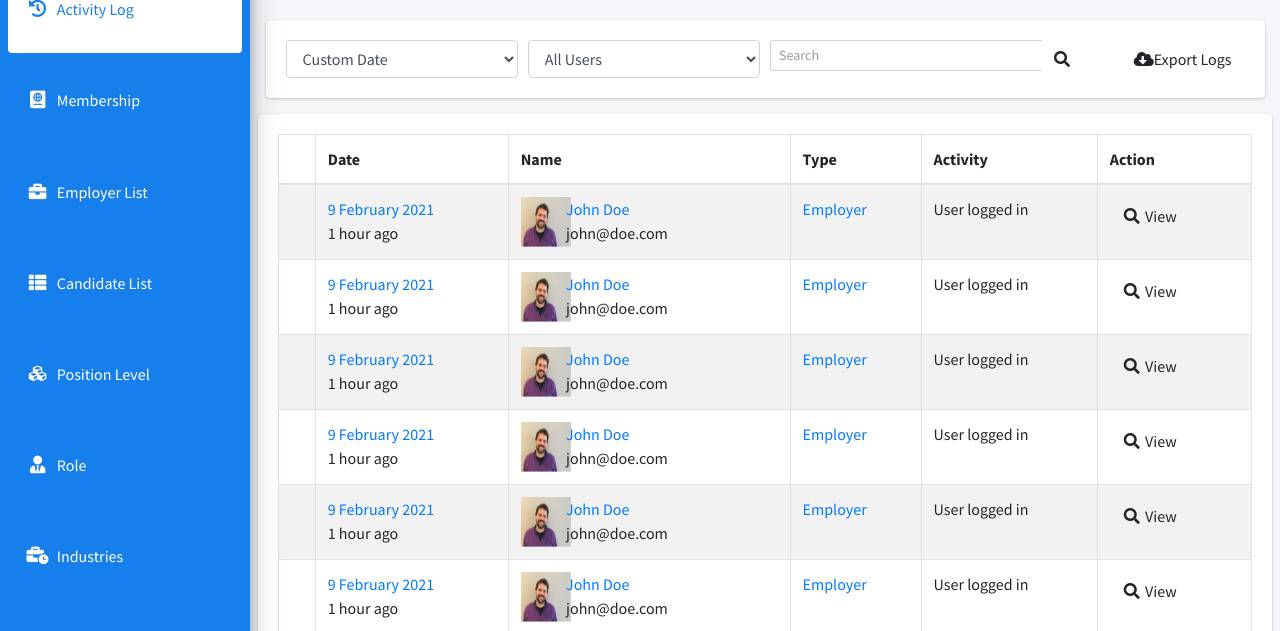
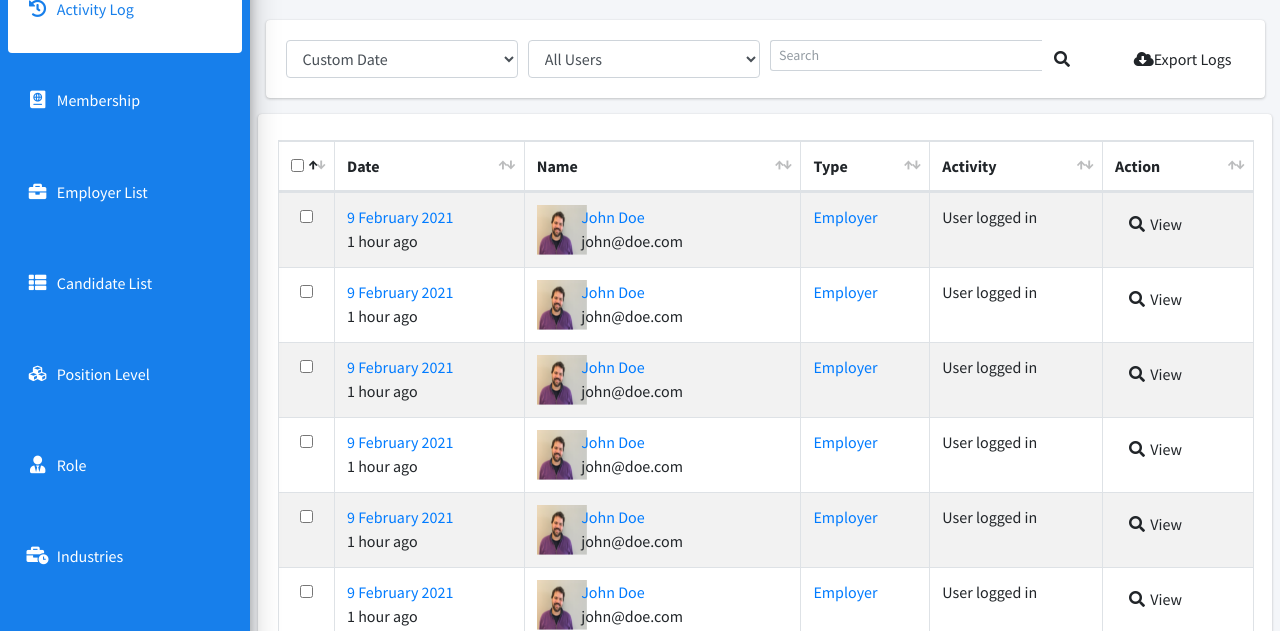
Before and after one commit to ilyasabdut/activity-log, a plain HTML site: page index.html in a window 1280 px wide. Shown: the part 134-765 px from the top of the page. Drawn offline with Linux system fonts and the light colour scheme.

Commit message:
deploy to github pages

```diff
--- a/index.html
+++ b/index.html
@@ -243,7 +243,7 @@
                           <td>
                             <div class="row">
                               <div class="col-sm-2">
-                                <img src="User Profile.png" alt="" height=50 width=50></img>
+                                <img src="./User Profile.png" alt="" height=50 width=50></img>
                               </div>
                               <div class="col-sm-10">
                                 <a href="#">John Doe</a><br>
@@ -496,7 +496,6 @@
 
     <script>
       $(function () {
-        $.noConflict();
         $("#example1")
           .DataTable({
             'columnDefs': [
```
